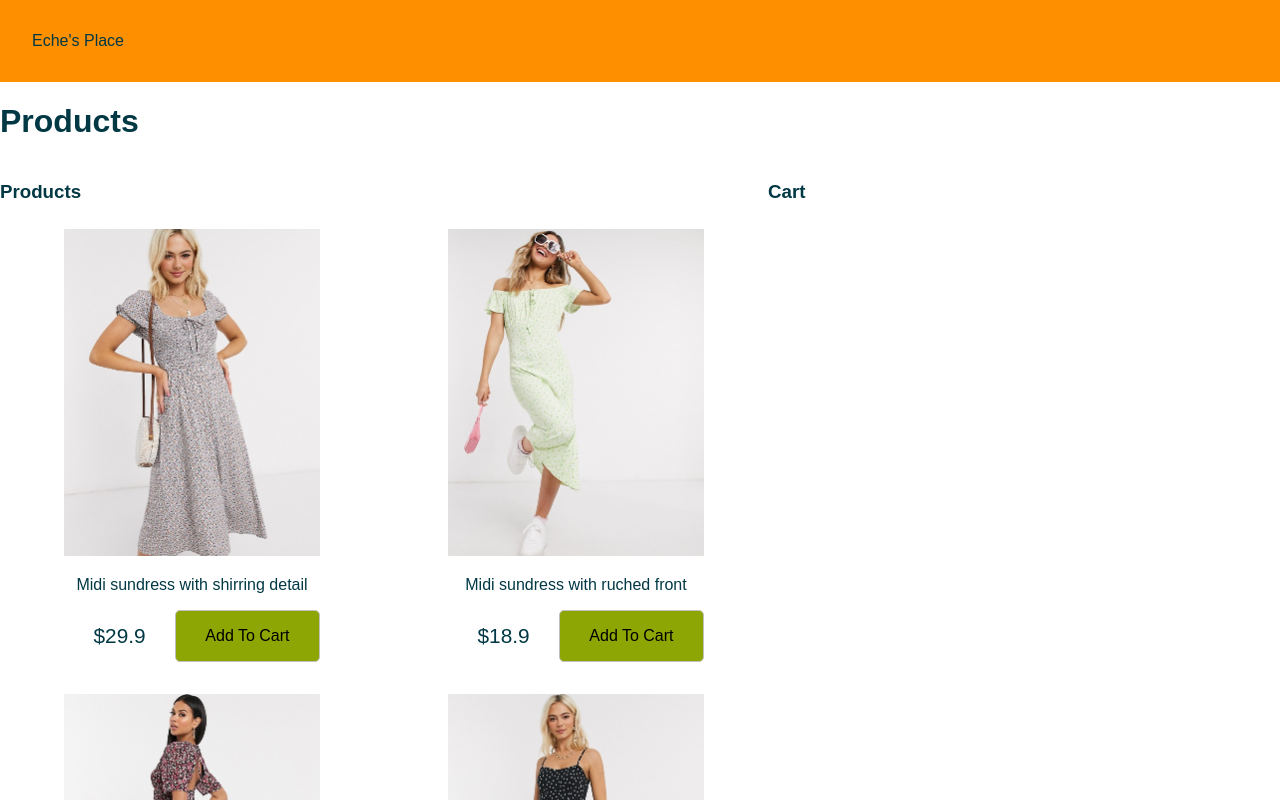
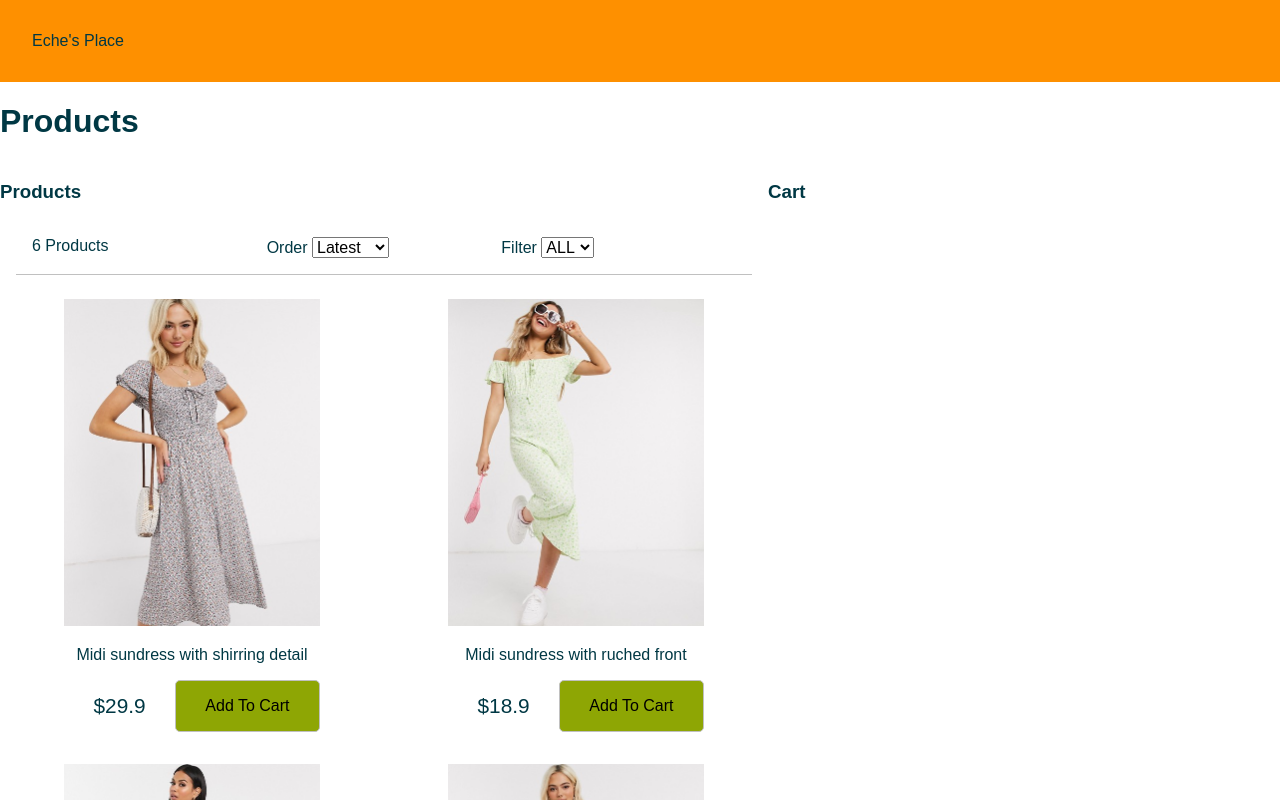
Before and after one commit to Amaka202/Eches-place, a React (Create React App) app: page / in a window 1280 px wide. Shown: the top 800 px of the page. Built offline with nearby package versions, Linux system fonts and the light colour scheme.

Commit message:
implement the filter functionalities

```diff
--- a/src/App.js
+++ b/src/App.js
@@ -3,6 +3,7 @@
 import './styles/home.css';
 import data from './data.json';
 import Products from './components/Products';
+import Filter from './components/Filter';
 
 
 class App extends React.Component {
@@ -12,6 +13,36 @@
       products: data.products,
       size: "",
       sort: ""
+    }
+  }
+
+  sortProducts = (e) => {
+
+    let value = e.target.value
+    this.setState(state => ({
+      sort: value,
+      products: this.state.products.slice().sort((a,b) => (
+        value === 'lowest' ?
+        (a.price > b.price) ? 1 : -1 :
+        value === 'highest' ?
+        (a.price < b.price) ? 1 : -1 :
+        (a._id > b._id) ? 1 : -1
+      ))
+    }))
+  }
+
+  filterProducts = (e) => {
+    if(e.target.value === ''){
+      this.setState({
+        size: e.target.value,
+        product: data.products
+      })
+    }
+    else{
+      this.setState({
+        size: e.target.value,
+        products: data.products.filter(product => product.availableSizes.indexOf(e.target.value) !== -1)
+      })
     }
   }
 
@@ -26,6 +57,13 @@
           <div className="display-products">
             <div className="products-div">
               <h3>Products</h3>
+              <Filter
+              count={this.state.products.length}
+              size={this.state.size}
+              sort={this.state.sort}
+              filterProducts={this.filterProducts}
+              sortProducts={this.sortProducts}
+              />
               <Products products={this.state.products}/>
             </div>
             <div className="cart">
--- /dev/null
+++ b/src/components/Filter.js
@@ -0,0 +1,32 @@
+import React, { Component } from 'react'
+import '../styles/filter.css';
+
+export default class Filter extends Component {
+    render() {
+        return (
+            <div className='filter'>
+                <div className='filter-result'>{this.props.count} {this.props.count > 1 ? 'Products' : 'Product'}</div>
+                <div className='filter-sort'>
+                    Order {' '}
+                    <select value={this.props.sort} onChange={this.props.sortProducts}>
+                        <option>Latest</option>
+                        <option value='lowest'>Lowest</option>
+                        <option value='highest'>Highest</option>
+                    </select>
+                </div>
+                <div className='filter-size'>
+                    Filter {' '}
+                    <select value={this.props.size} onChange={this.props.filterProducts}>
+                        <option value=''>ALL</option>
+                        <option value='XS'>XS</option>
+                        <option value='S'>S</option>
+                        <option value='M'>M</option>
+                        <option value='L'>L</option>
+                        <option value='XL'>XL</option>
+                        <option value='XXL'>XXL</option>
+                    </select>
+                </div>
+            </div>
+        )
+    }
+}
--- a/src/components/Products.js
+++ b/src/components/Products.js
@@ -4,7 +4,6 @@
 
 export default class Products extends Component {
     render() {
-        console.log(this.props.products)
         return (
             <div>
                 <ul className="products">
--- a/src/data.json
+++ b/src/data.json
@@ -13,7 +13,7 @@
         "image": "/images/dress2.jpg",
         "title": "Midi sundress with ruched front",
         "description": "This is for all the latest trends, no matter who you are, where you’re from and what you’re up to. Exclusive to ASOS, our universal brand is here for you, and comes in all our fit ranges: ASOS Curve, Tall, Petite and Maternity. Created by us, styled by you.",
-        "availableSizes": ["X", "M", "L"],
+        "availableSizes": ["X", "M", "L", "XS"],
         "price": 18.9
       },
       {
@@ -29,7 +29,7 @@
         "image": "/images/dress4.jpg",
         "title": "cami maxi dress in polka dot",
         "description": "This is for all the latest trends, no matter who you are, where you’re from and what you’re up to. Exclusive to ASOS, our universal brand is here for you, and comes in all our fit ranges: ASOS Curve, Tall, Petite and Maternity. Created by us, styled by you.",
-        "availableSizes": ["XL"],
+        "availableSizes": ["XL", "M"],
         "price": 25.9
       },
       {
@@ -37,7 +37,7 @@
         "image": "/images/dress5.jpg",
         "title": "Frill mini dress in yellow polka dot",
         "description": "This is for all the latest trends, no matter who you are, where you’re from and what you’re up to. Exclusive to ASOS, our universal brand is here for you, and comes in all our fit ranges: ASOS Curve, Tall, Petite and Maternity. Created by us, styled by you.",
-        "availableSizes": ["X", "L", "XL"],
+        "availableSizes": ["X", "L", "XL", "XXL"],
         "price": 10.9
       },
       {
--- /dev/null
+++ b/src/styles/filter.css
@@ -0,0 +1,11 @@
+.filter{
+    display: flex;
+    justify-content: space-between;
+    padding: 1rem;
+    margin: 1rem;
+    border-bottom: 0.1rem solid #c0c0c0;
+}
+
+.filter div{
+    flex: 1 ;
+}
```
